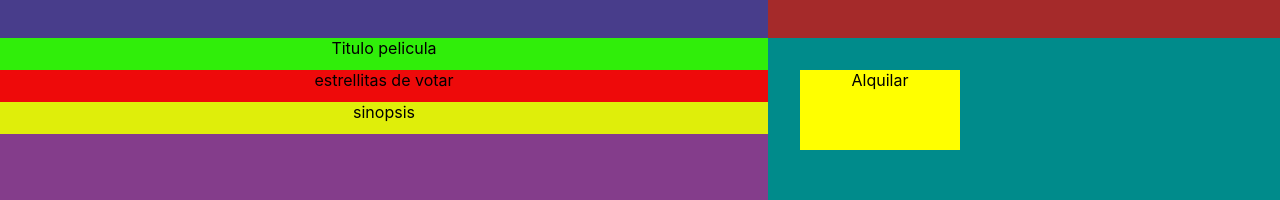
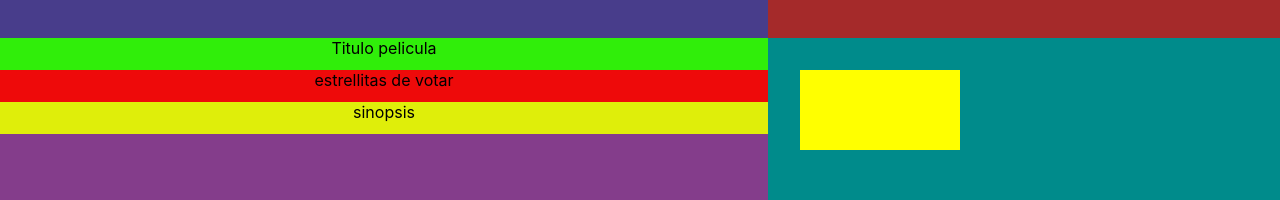
Before and after one commit to DanielC1492/Video-Rados, a React (Create React App) app: page /movie in a window 1280 px wide. Shown: the part 522-722 px from the top of the page. Built offline with nearby package versions, Linux system fonts and the light colour scheme.

Commit message:
modified MyButton component

```diff
--- a/src/components/MyButton/MyButton.jsx
+++ b/src/components/MyButton/MyButton.jsx
@@ -1,4 +1,3 @@
-
 import React from 'react';
 import './MyButton.css';
 import {useHistory} from 'react-router-dom';
@@ -11,14 +10,11 @@ const MyButton = (props) => {
          history.push(`/${props.destination}`)
      }
 
-
-
     return (
         <div onClick={() => redirectMe()} className='buttonStyle'>
-        Alquilar
+            {props.nombre}
         </div>
-    )
-}
-
+    );
+};
 
 export default MyButton;
```
